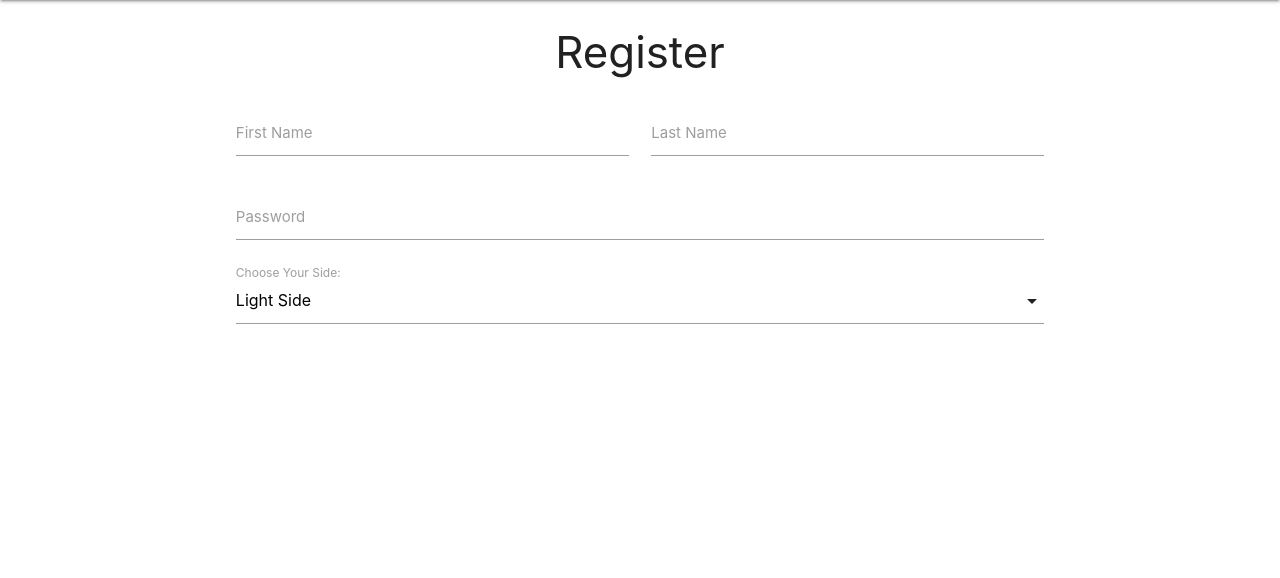
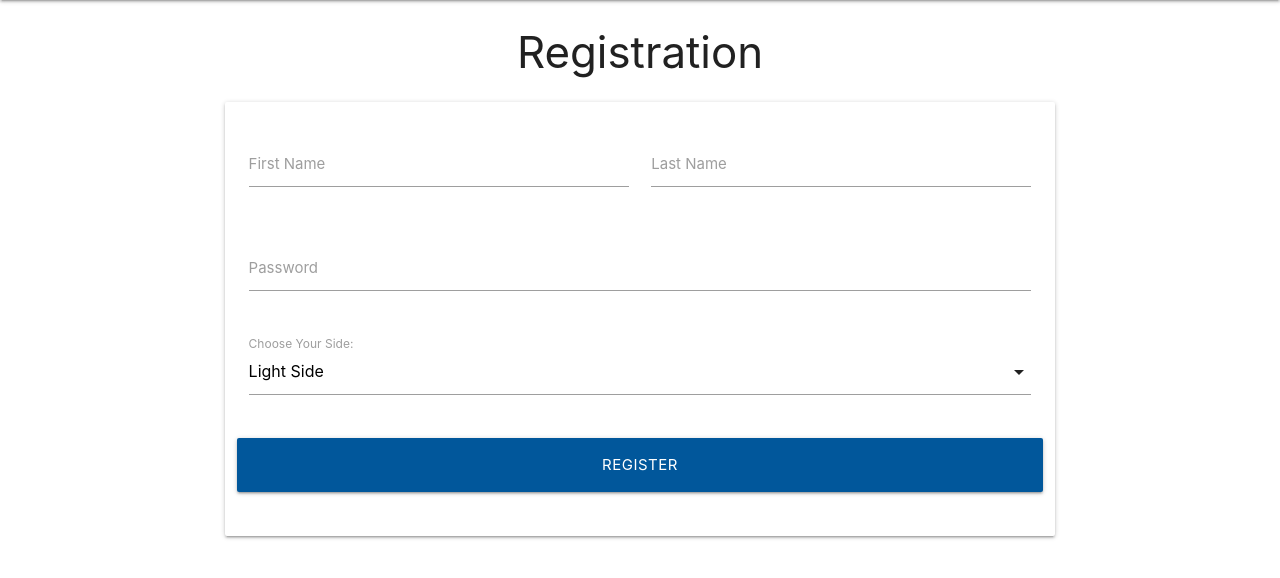
Before and after one commit to Bar-Dev/star-wars-fandom, a Flask app: page /register in a window 1280 px wide. Shown: the part 64-642 px from the top of the page. Run offline with Flask 2, Linux system fonts and the light colour scheme; some libraries are stand-ins or nearby versions.

Commit message:
Add registration button to form

```diff
--- a/templates/register.html
+++ b/templates/register.html
@@ -1,10 +1,12 @@
 {% extends "base.html" %}
 {% block content %}
 
-    <h3 class="center-align">Register</h3>
+    <h3 class="center-align">Registration</h3>
 
     <div class="row">
     <form class="col s8 m8 offset-m2">
+        <div class="card-panel">
+            <div class="row">
                 <div class="input-field col s6">
                     <input id="first_name" name="first_name" type="text" class="validate">
                     <label for="first_name">First Name</label>
@@ -13,10 +15,14 @@
                     <input id="last_name" name="last_name" type="text" class="validate">
                     <label for="last_name">Last Name</label>
                 </div>
+            </div>
+            <div class="row">
                 <div class="input-field col s12">
                     <input id="password" name="password" type="password" class="validate">
                     <label for="password">Password</label>
                 </div>
+            </div>
+            <div class="row">
                 <div class="input-field col s12">
                     <select>
                         <option value="light-side">Light Side</option>
@@ -24,6 +30,14 @@
                     </select>
                     <label>Choose Your Side:</label>
                 </div>
+            </div>
+            <div class="row">
+                <button type="submit" class="col s12 btn-large light-blue darken-4 text-shadow">
+                    Register
+                </button>
+            </div>
+        </div>
+
     </form>
     </div>
 
```
Lines whose indentation alone changed are shown as unchanged.
